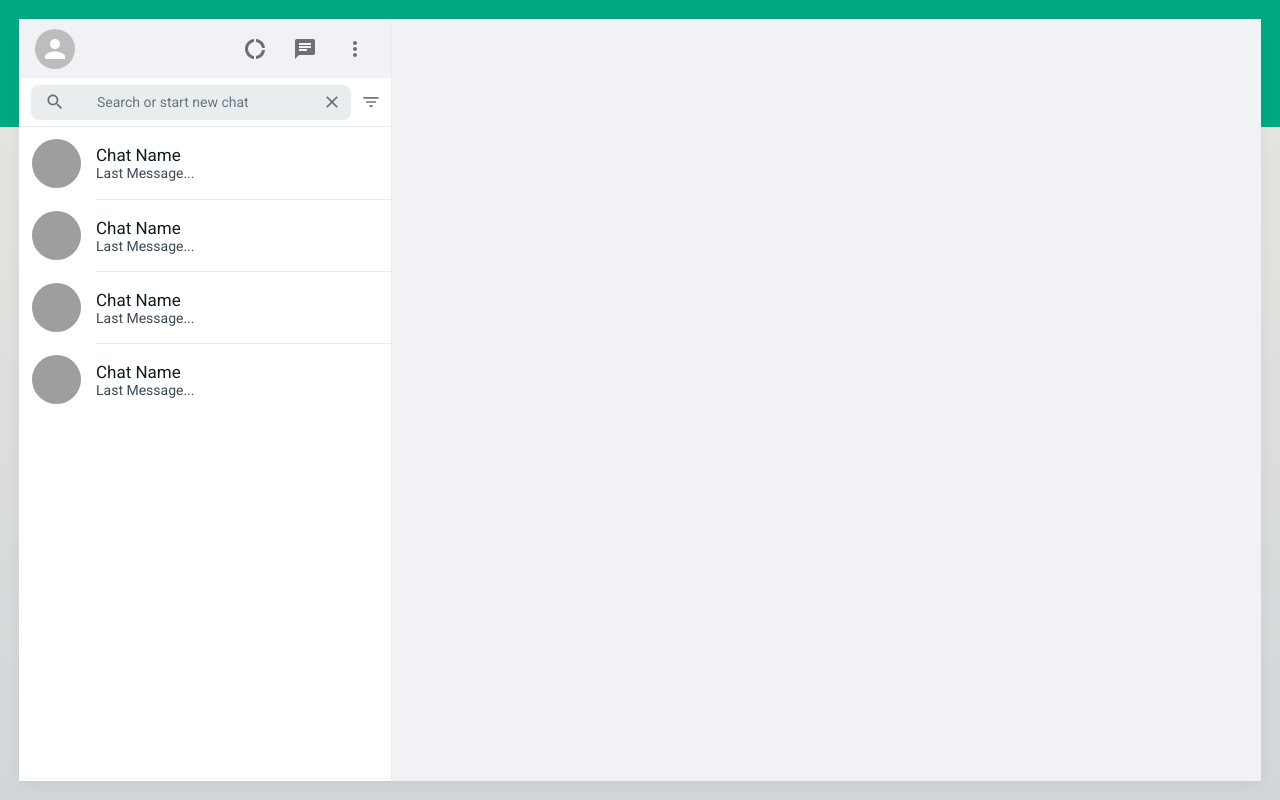
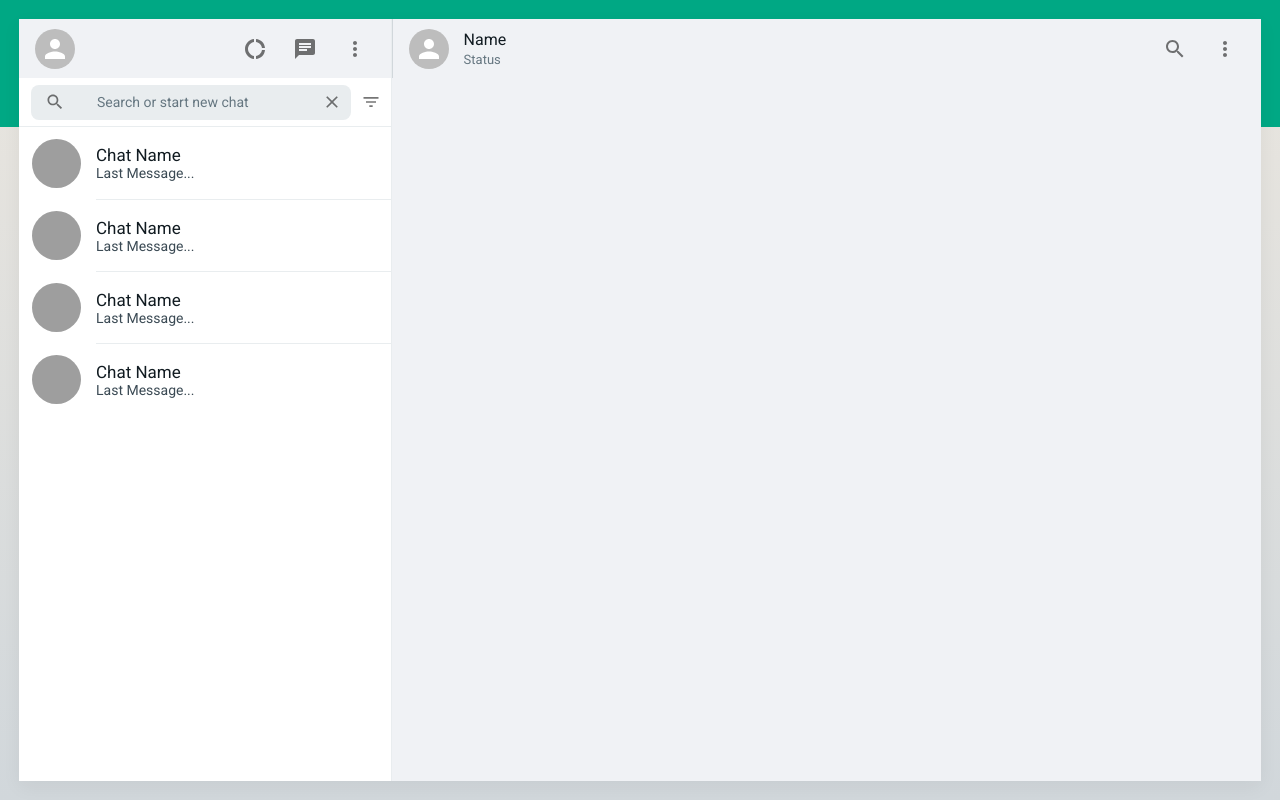
Before and after one commit to ShivangamSoni/whatsapp-web-clone, a React (Create React App) app: page / in a window 1280 px wide. Built offline with nearby package versions, Linux system fonts and the light colour scheme; grey boxes are pictures that could not be loaded.

Commit message:
Add: Chat Window Header

```diff
--- /dev/null
+++ b/src/components/chat/chatWindow/ChatWindow.js
@@ -0,0 +1,13 @@
+import styles from "./styles.module.css";
+
+import ChatHeader from "../header/ChatHeader";
+
+const ChatWindow = () => {
+  return (
+    <div className={styles.window}>
+      <ChatHeader />
+    </div>
+  );
+};
+
+export default ChatWindow;
--- /dev/null
+++ b/src/components/chat/chatWindow/styles.module.css
@@ -0,0 +1,3 @@
+.window {
+  height: 100%;
+}
--- /dev/null
+++ b/src/components/chat/header/ChatHeader.js
@@ -0,0 +1,36 @@
+import { IconButton } from "@mui/material";
+import Avatar from "@mui/material/Avatar";
+
+import SearchOutlinedIcon from "@mui/icons-material/SearchOutlined";
+import MoreVertOutlinedIcon from "@mui/icons-material/MoreVertOutlined";
+
+import styles from "./styles.module.css";
+
+const ChatHeader = () => {
+  return (
+    <header className={styles.header}>
+      <div className={styles.header_info}>
+        <div className={styles.info__avatar}>
+          <Avatar />
+        </div>
+
+        <div>
+          <h2 className={styles.info__user}>Name</h2>
+          <span className={styles.info__status}>Status</span>
+        </div>
+      </div>
+
+      <div className={styles.header__actions}>
+        <IconButton>
+          <SearchOutlinedIcon />
+        </IconButton>
+
+        <IconButton>
+          <MoreVertOutlinedIcon />
+        </IconButton>
+      </div>
+    </header>
+  );
+};
+
+export default ChatHeader;
--- /dev/null
+++ b/src/components/chat/header/styles.module.css
@@ -0,0 +1,38 @@
+.header {
+  height: 59px;
+  display: flex;
+  justify-content: space-between;
+  align-items: center;
+
+  padding: 10px 16px;
+  background-color: #f0f2f5;
+
+  border-left: 1px solid #d1d7db;
+}
+
+.header_info {
+  display: flex;
+  align-items: center;
+}
+
+.info__avatar {
+  padding-right: 15px;
+}
+
+.info__user {
+  font-size: 16px;
+  font-weight: 400;
+  color: #111b21;
+}
+
+.info__status {
+  font-size: 13px;
+  color: #667781;
+}
+
+.header__actions {
+  display: flex;
+  align-items: center;
+  justify-content: space-between;
+  gap: 10px;
+}
--- a/src/features/chat/Chat.js
+++ b/src/features/chat/Chat.js
@@ -1,9 +1,15 @@
 import styles from "./styles.module.css";
 
 import ChatWelcome from "../../components/chat/welcome/Welcome";
+import ChatWindow from "../../components/chat/chatWindow/ChatWindow";
 
 const Chat = () => {
-  return <div className={styles.chat}>{/* <ChatWelcome /> */}</div>;
+  return (
+    <div className={styles.chat}>
+      {/* <ChatWelcome /> */}
+      <ChatWindow />
+    </div>
+  );
 };
 
 export default Chat;
```
